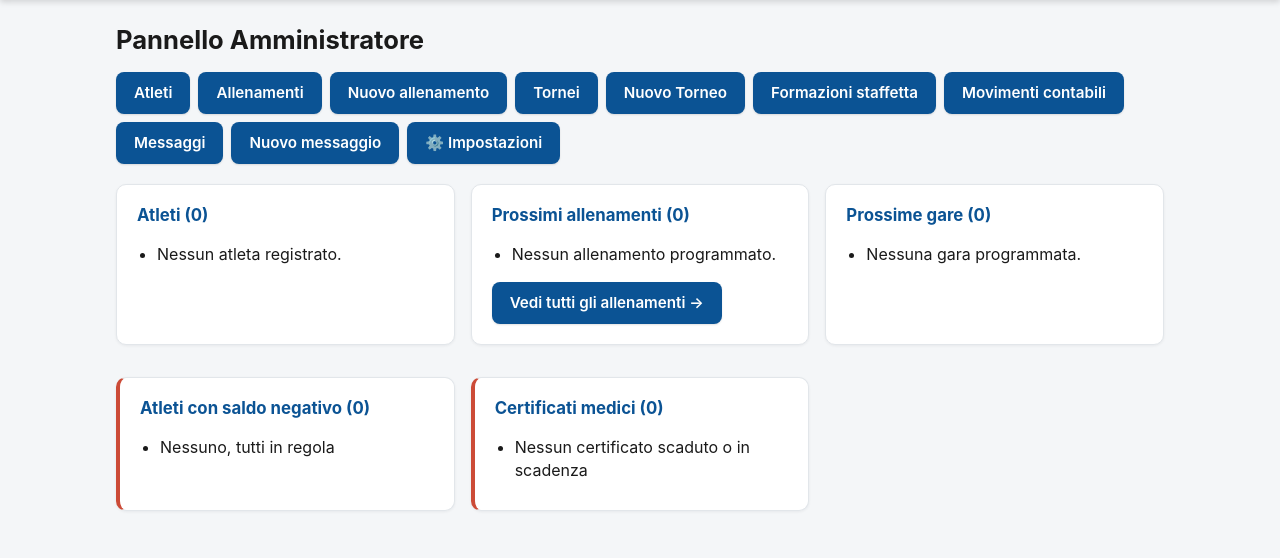
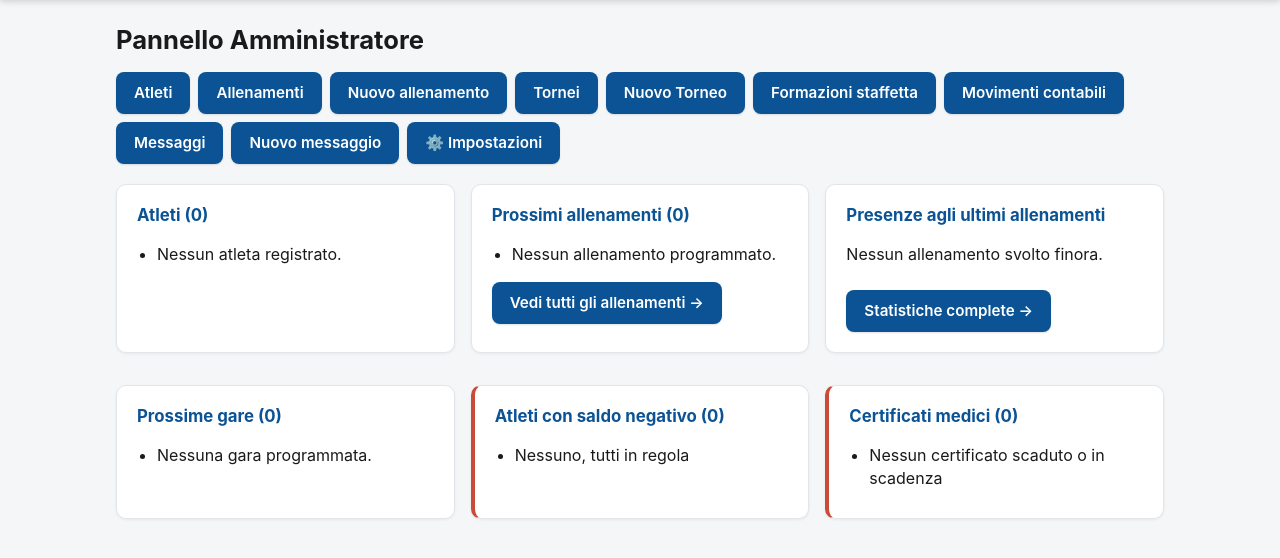
Before and after one commit to claudioaghito/swim_team, a Python web app: template templates/admin/dashboard.html in a window 1280 px wide. Shown: the part 64-622 px from the top of the page. Run offline with Jinja, Linux system fonts and the light colour scheme; the template is opened without the code that fills it, so the values that code supplies are empty.

Commit message:
Dashboard: grafico presenze agli ultimi allenamenti svolti
Bar chart (Chart.js via CDN) con il numero di atleti presenti negli
ultimi 8 allenamenti gia' svolti, con link alle statistiche complete.

Co-Authored-By: Claude Sonnet 5 <noreply@anthropic.com>

```diff
--- a/templates/admin/dashboard.html
+++ b/templates/admin/dashboard.html
@@ -39,6 +39,16 @@
             {% endfor %}
         </ul>
         <a class="btn" style="margin-top:8px;" href="{{ url_for('admin.lista_allenamenti') }}">Vedi tutti gli allenamenti &rarr;</a>
+    </div>
+
+    <div class="card">
+        <h3>{{ icon('presenze') }} Presenze agli ultimi allenamenti</h3>
+        {% if grafico_presenze.etichette %}
+            <canvas id="grafico-presenze" height="180"></canvas>
+        {% else %}
+            <p>Nessun allenamento svolto finora.</p>
+        {% endif %}
+        <a class="btn" style="margin-top:8px;" href="{{ url_for('admin.statistiche_presenze') }}">Statistiche complete &rarr;</a>
     </div>
 
     <div class="card">
@@ -84,4 +94,31 @@
         </ul>
     </div>
 </div>
+
+{% if grafico_presenze.etichette %}
+<script src="https://cdnjs.cloudflare.com/ajax/libs/Chart.js/4.4.4/chart.umd.min.js"></script>
+<script>
+    (function () {
+        var ctx = document.getElementById('grafico-presenze');
+        if (!ctx || typeof Chart === 'undefined') return;
+        new Chart(ctx, {
+            type: 'bar',
+            data: {
+                labels: {{ grafico_presenze.etichette|tojson }},
+                datasets: [{
+                    label: 'Atleti presenti',
+                    data: {{ grafico_presenze.valori|tojson }},
+                    backgroundColor: '#1565c0',
+                    borderRadius: 4,
+                }]
+            },
+            options: {
+                responsive: true,
+                plugins: { legend: { display: false } },
+                scales: { y: { beginAtZero: true, ticks: { precision: 0 } } }
+            }
+        });
+    })();
+</script>
+{% endif %}
 {% endblock %}
```
Also changed, not shown: admin.py (+14 -0 lines).
